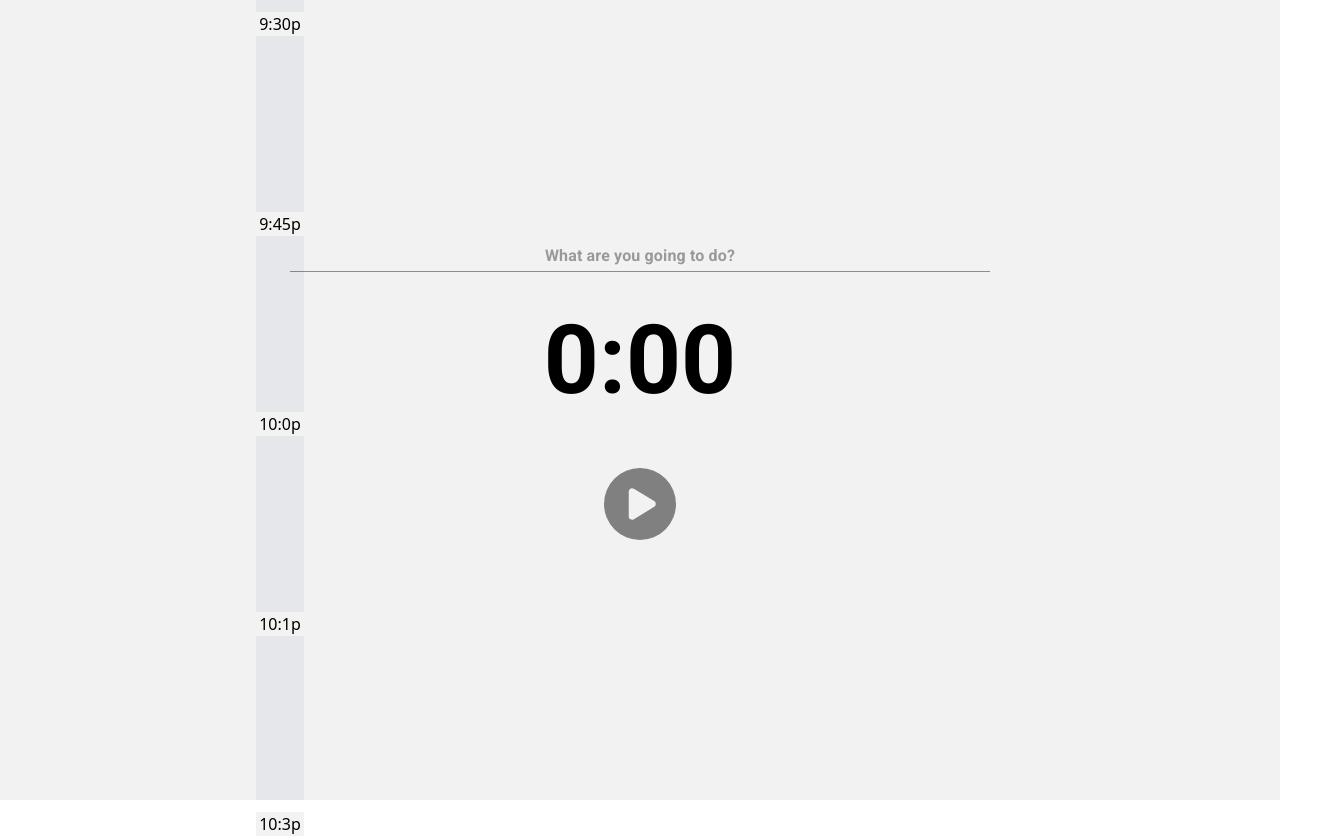
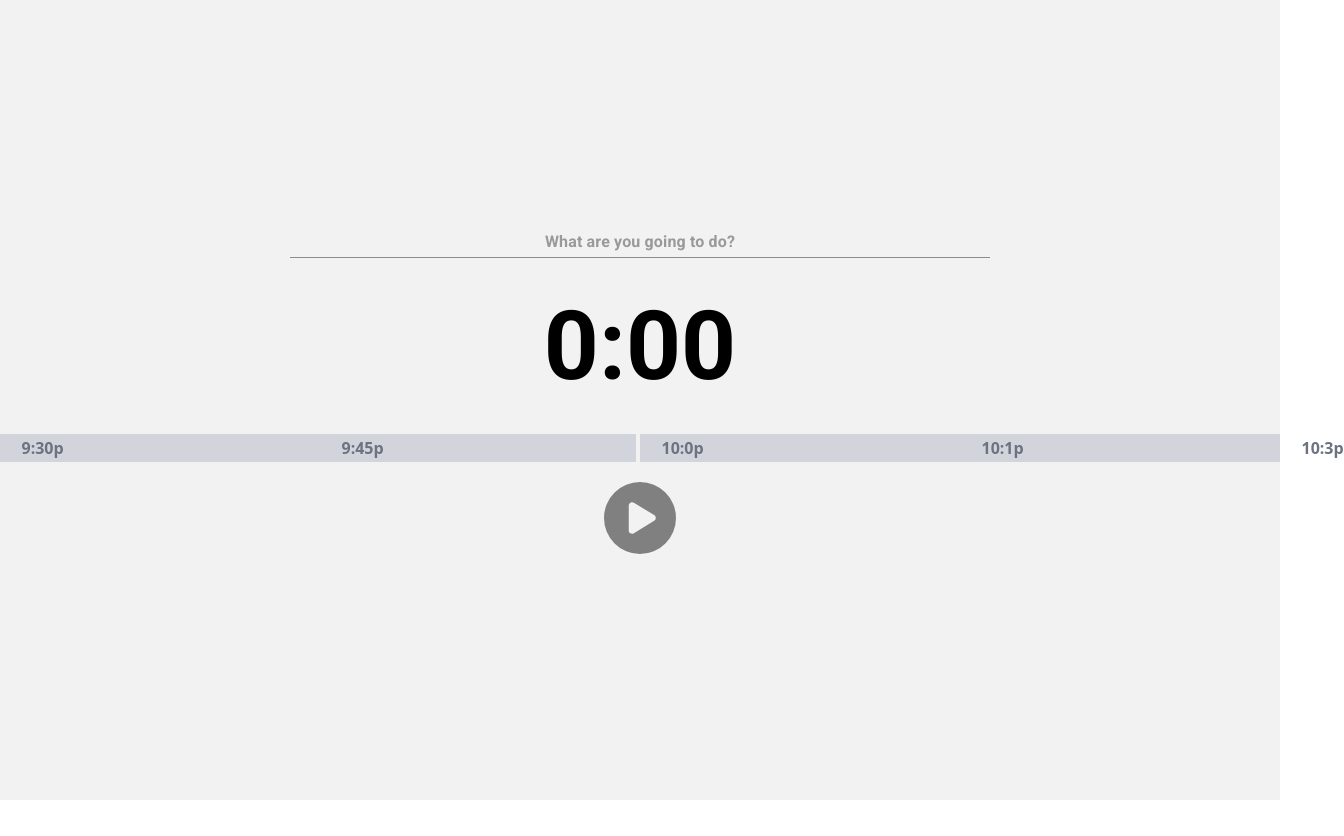
Before and after one commit to rey-soleil/things-take-time, a Next.js app: page / in a window 1280 px wide. Shown: the whole page, 1344 px wide, since content can reach past the window. After the commit the page ends 800 px from the top, so only its background shows below. Built offline with nearby package versions, Linux system fonts and the light colour scheme; no server answers.

Commit message:
feat(timeline): switch to horizontal

```diff
--- a/components/timeline/TickMarks.tsx
+++ b/components/timeline/HorizontalTickMarks.tsx
@@ -1,6 +1,6 @@
 import { getTickMarks } from "utils/timeline";
 
-export default function TickMarks() {
+export default function HorizontalTickMarks() {
   const tickMarks = getTickMarks(Date.now());
 
   return (
@@ -8,12 +8,12 @@ export default function TickMarks() {
       {tickMarks.map(({ milliseconds, label, percentFromEnd }) => (
         <div
           key={milliseconds}
-          className="absolute my-1 w-full bg-[#F2F2F2] text-center text-xs md:text-base"
+          className="absolute flex h-7 flex-col items-center justify-center text-xs font-semibold text-gray-500 md:text-base"
           style={{
-            bottom: `${percentFromEnd}%`,
+            right: `${percentFromEnd}%`,
           }}
         >
-          {label}
+          <span>{label}</span>
         </div>
       ))}
     </>
--- /dev/null
+++ b/components/timeline/HorizontalTimeline.tsx
@@ -0,0 +1,23 @@
+import { getPercentFromEnd } from "utils/timeline";
+import HorizontalTickMarks from "./HorizontalTickMarks";
+
+export default function HorizontalTimeline({
+  startTime,
+}: {
+  startTime: number | undefined;
+}) {
+  return (
+    <div className="h-7 w-screen bg-gray-300">
+      <HorizontalTickMarks />
+      {!startTime && <div className="absolute right-1/2 h-9 w-1 bg-[#F2F2F2]"></div>}
+      {startTime && (
+        <div
+          className="absolute right-1/2 h-7 bg-green-500"
+          style={{
+            width: `${getPercentFromEnd(startTime, Date.now()) - 50}%`,
+          }}
+        ></div>
+      )}
+    </div>
+  );
+}
--- /dev/null
+++ b/components/timeline/VerticalTickMarks.tsx
@@ -0,0 +1,21 @@
+import { getTickMarks } from "utils/timeline";
+
+export default function TickMarks() {
+  const tickMarks = getTickMarks(Date.now());
+
+  return (
+    <>
+      {tickMarks.map(({ milliseconds, label, percentFromEnd }) => (
+        <div
+          key={milliseconds}
+          className="absolute my-1 w-full bg-[#F2F2F2] text-center text-xs md:text-base"
+          style={{
+            left: `${percentFromEnd}%`,
+          }}
+        >
+          {label}
+        </div>
+      ))}
+    </>
+  );
+}
--- a/components/timeline/VerticalTimeline.tsx
+++ b/components/timeline/VerticalTimeline.tsx
@@ -1,5 +1,5 @@
 import { getPercentFromEnd } from "utils/timeline";
-import TickMarks from "./TickMarks";
+import VerticalTickMarks from "./VerticalTickMarks";
 
 // The present moment is in the middle of the screen.
 // As time advances, objects on the vertical timeline move upward.
@@ -10,7 +10,7 @@ export default function VerticalTimeline({
 }) {
   return (
     <div className="md:left-[20%] absolute left-0 h-screen w-10 bg-gray-200 md:w-12">
-      <TickMarks />
+      <VerticalTickMarks />
       {startTime && (
         <div
           className="absolute bottom-1/2 w-full bg-green-500 opacity-75"
--- a/src/app/page.tsx
+++ b/src/app/page.tsx
@@ -5,6 +5,7 @@ import Stopwatch from "components/Stopwatch";
 import StopwatchButtons from "components/StopwatchButtons";
 import TaskCompleteDialog from "components/TaskCompleteDialog";
 import TaskController from "components/TaskController";
+import HorizontalTimeline from "components/timeline/HorizontalTimeline";
 import VerticalTimeline from "components/timeline/VerticalTimeline";
 import { useSession } from "next-auth/react";
 import { useEffect, useState } from "react";
@@ -58,7 +59,7 @@ export default function Home() {
   // TODO: save #F2F2F2 as a CSS variable
   return (
     <main className="flex h-screen w-screen flex-col items-center justify-center bg-[#F2F2F2] p-5">
-      <VerticalTimeline startTime={startTime} />
+      {/* <VerticalTimeline startTime={startTime} /> */}
       <TaskController
         startTime={startTime}
         tasks={tasks}
@@ -69,6 +70,7 @@ export default function Home() {
         startStopwatch={startStopwatch}
       />
       <Stopwatch milliseconds={milliseconds} />
+      <HorizontalTimeline startTime={startTime} />
       <StopwatchButtons
         startTime={startTime}
         taskName={taskName}
```
